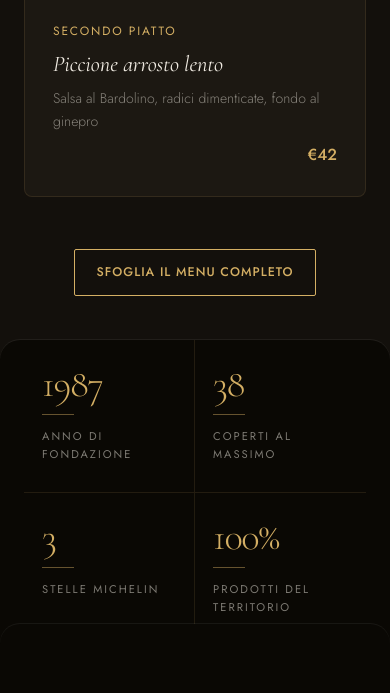
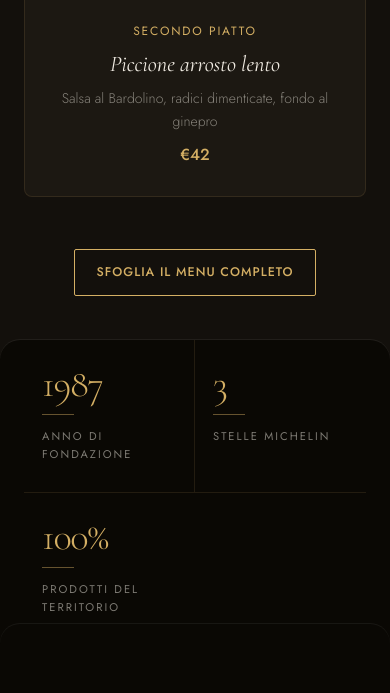
Before and after one commit to LifeMate25/Osteriadelgarda, a website built with Vite: page index.html in a window 390 px wide. Shown: the part 2981-3674 px from the top of the page. Built offline with nearby package versions, Linux system fonts and the light colour scheme.

Commit message:
fix: remove tasting-menu pause course, center dish names, drop coperti stat
- Remove "Riposo" intermezzo (sorbet palate cleanser) from degustazione
- Center text in homepage dish cards so dish names are well centered
- Remove "Coperti al massimo" stat; switch stats grid to 3 columns

Co-Authored-By: Claude Opus 4.8 <noreply@anthropic.com>

```diff
--- a/index.html
+++ b/index.html
@@ -152,11 +152,6 @@
       <span class="stat-number" data-target="1987" data-suffix="">1987</span>
       <div class="stat-rule"></div>
       <span class="stat-label">Anno di fondazione</span>
-    </div>
-    <div class="stat-col">
-      <span class="stat-number" data-target="38" data-suffix="">38</span>
-      <div class="stat-rule"></div>
-      <span class="stat-label">Coperti al massimo</span>
     </div>
     <div class="stat-col">
       <span class="stat-number" data-target="3" data-suffix="">3</span>
--- a/src/style.css
+++ b/src/style.css
@@ -471,7 +471,9 @@ body::after {
 .dish-card-body {
   padding: 24px 28px 28px;
   display: flex; flex-direction: column; gap: 10px;
+  text-align: center; align-items: center;
 }
+.dish-card-body .dish-price { text-align: center; }
 .card-overline {
   font-family: var(--font-body); font-size: var(--text-xs);
   font-weight: 400; letter-spacing: 0.15em; text-transform: uppercase;
@@ -1221,7 +1223,7 @@ body::after {
   max-width: var(--container);
   margin: 0 auto;
   display: grid;
-  grid-template-columns: repeat(4, 1fr);
+  grid-template-columns: repeat(3, 1fr);
 }
 .stat-col {
   padding: clamp(52px, 8vw, 96px) clamp(28px, 4vw, 56px);
@@ -1294,10 +1296,7 @@ body::after {
   .stat-col:nth-child(2) { border-right: none; }
   .stat-col:nth-child(1),
   .stat-col:nth-child(2) { border-bottom: 1px solid var(--border); }
-  .stat-col:nth-child(3),
-  .stat-col:nth-child(4) { border-bottom: none; }
-  .stat-col:nth-child(3) { border-right: 1px solid var(--border); }
-  .stat-col:nth-child(4) { border-right: none; }
+  .stat-col:nth-child(3) { border-right: none; border-bottom: none; }
 }
 
 @media (max-width: 600px) {
```
Also changed, not shown: menu.html (+0 -6 lines).
